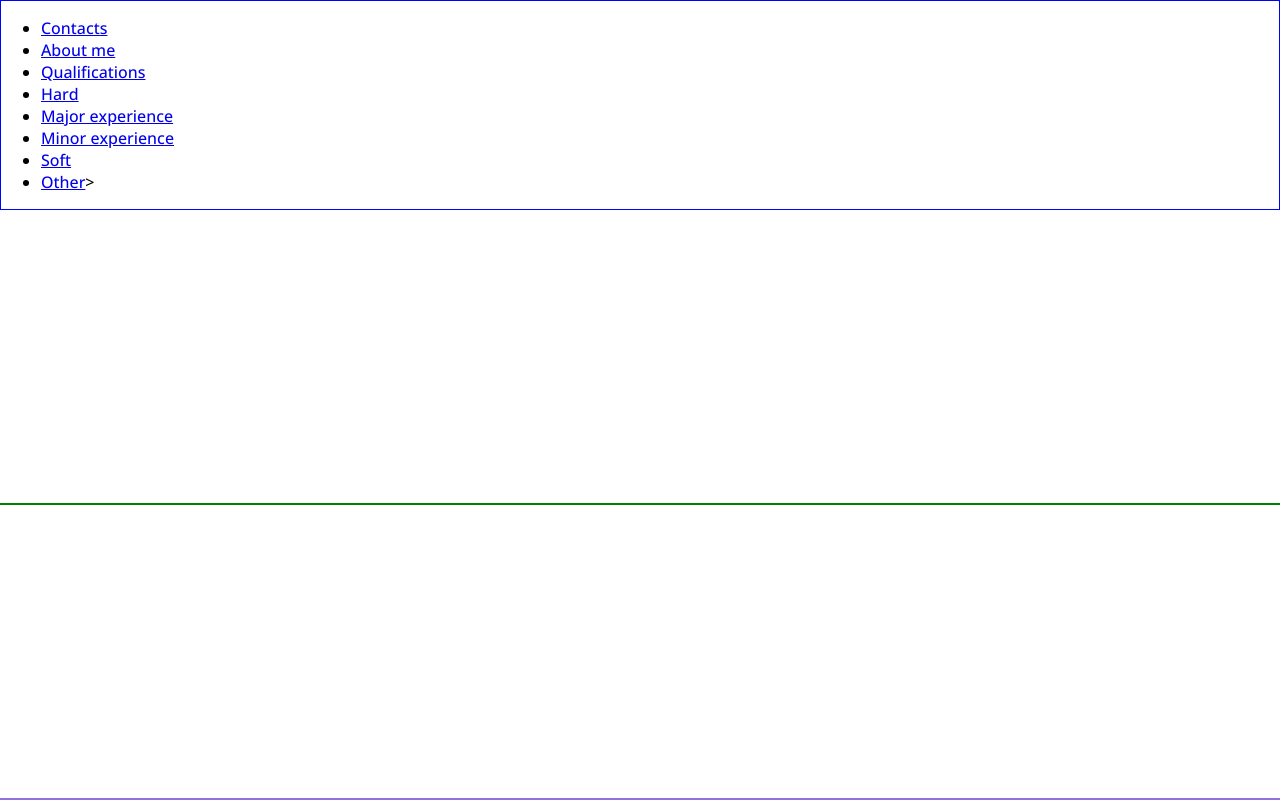
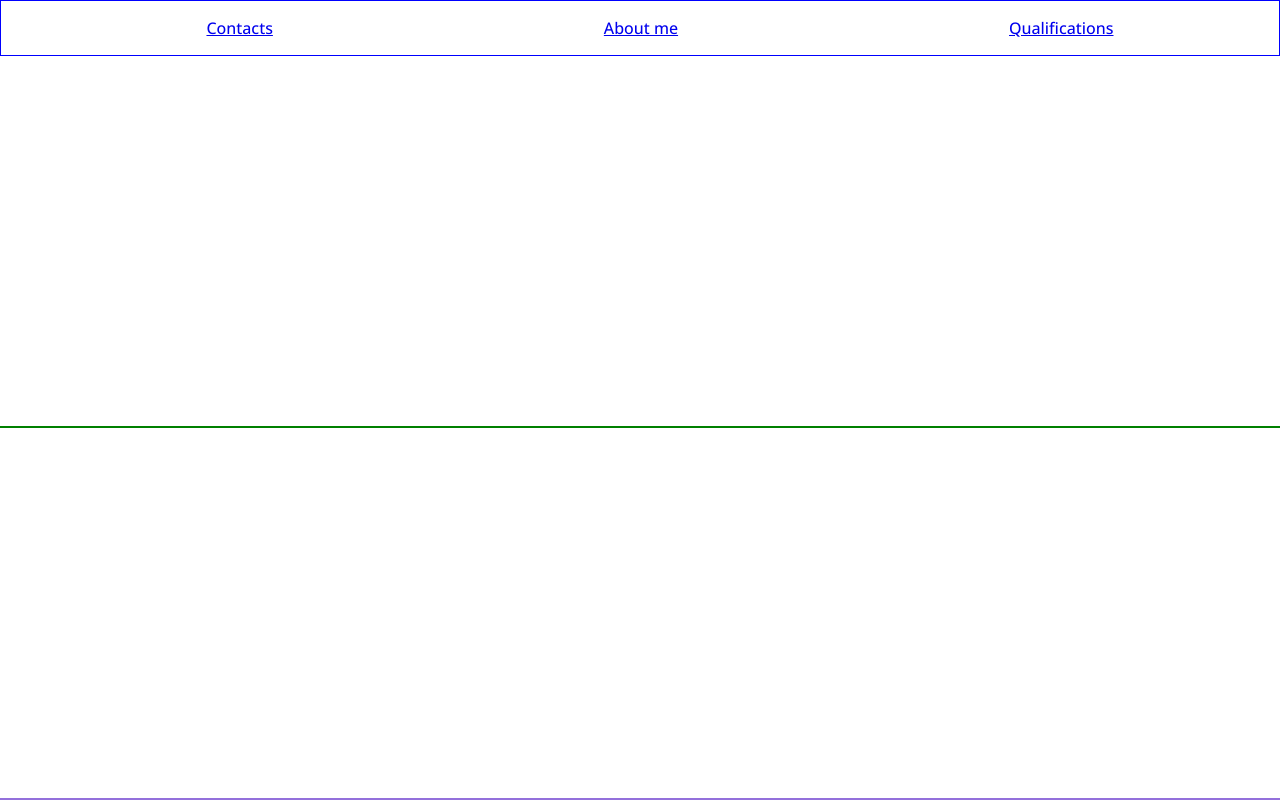
Before and after one commit to revenever/rsschool-cv, a plain HTML site: page index.html in a window 1280 px wide. Drawn offline with nearby package versions, Linux system fonts and the light colour scheme.

Commit message:
feat: add header styles

```diff
--- a/index.html
+++ b/index.html
@@ -22,11 +22,6 @@
                 <li class="nav-item"><a href="#contacts" class="nav-link">Contacts</a></li>
                 <li class="nav-item"><a href="#aboutme" class="nav-link">About me</a></li>
                 <li class="nav-item"><a href="#qualifications" class="nav-link">Qualifications</a>
-                    <li class="nav-item"><a href="#hard" class="nav-link">Hard</a></li>
-                        <li class="nav-item"><a href="#major" class="nav-link">Major experience</a></li>
-                        <li class="nav-item"><a href="#minor" class="nav-link">Minor experience</a></li>
-                    <li class="nav-item"><a href="#soft" class="nav-link">Soft</a></li>
-                    <li class="nav-item"><a href="#other" class="nav-link">Other</a>></li>
                 </li>
             </ul>
         </nav>
--- a/style.css
+++ b/style.css
@@ -24,3 +24,19 @@ footer {
     max-width: 1440px;
     margin: 0 auto;
 }
+.nav-list {
+    display: flex;
+    flex: 1 0 content;
+    justify-content: space-around;
+    align-items: center;
+    list-style: none;
+    color:midnightblue;
+    text-decoration: none;
+}
+.nav-link {
+    padding: 0 60px;
+    line-height: 10px;
+}
+html {
+    scroll-behavior: smooth;
+}
```
